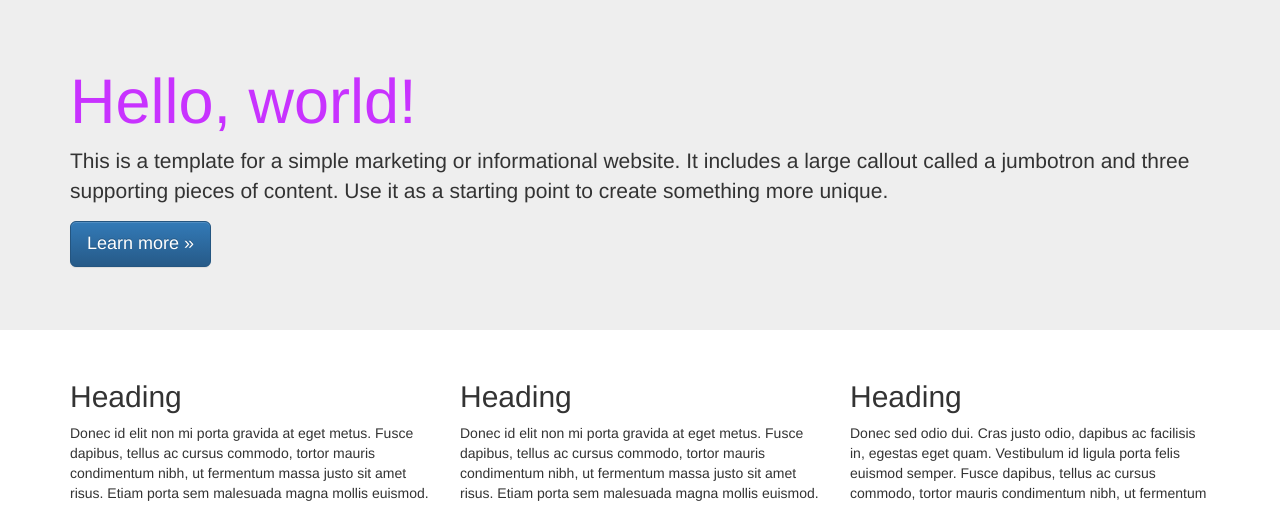
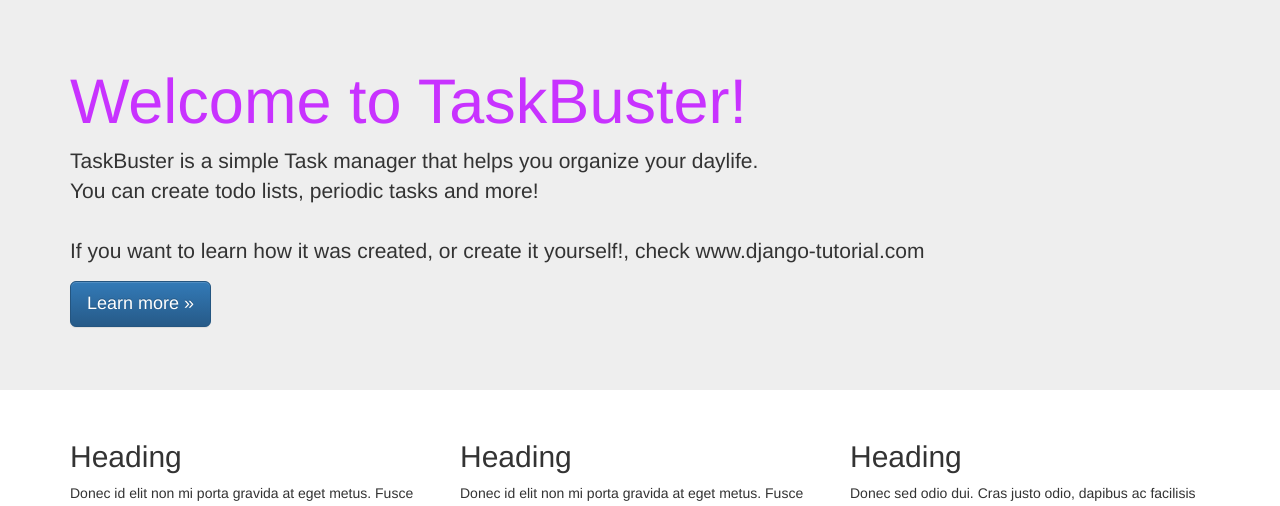
Before and after one commit to feigaoxyz/taskbuster_django_tutorial, a Django app: page /en/ in a window 1280 px wide. Shown: the part 51-557 px from the top of the page. Run offline with Django 3.2, Linux system fonts and the light colour scheme; some libraries are stand-ins or nearby versions.

Commit message:
i18n templates

```diff
--- a/taskbuster/templates/taskbuster/index.html
+++ b/taskbuster/templates/taskbuster/index.html
@@ -1,4 +1,6 @@
 {% extends 'base.html' %}
+
+{% load i18n %}
 
 {% block head_title %}
 TaskBuster Django Tutorial
@@ -8,11 +10,17 @@ TaskBuster Django Tutorial
 <!-- Main jumbotron for a primary marketing message or call to action -->
 <div class="jumbotron">
 	<div class="container">
-		<h1>Hello, world!</h1>
+		<h1>{% trans "Welcome to TaskBuster!" %}</h1>
 
-		<p>This is a template for a simple marketing or informational website. It includes a large callout called a
-			jumbotron and three supporting pieces of content. Use it as a starting point to create something more
-			unique.</p>
+		<p>
+			{% blocktrans %}
+			TaskBuster is a simple Task manager that helps you organize your daylife.
+			</br>
+			You can create todo lists, periodic tasks and more!
+			</br></br>
+			If you want to learn how it was created, or create it yourself!, check www.django-tutorial.com
+			{% endblocktrans %}
+		</p>
 
 		<p><a class="btn btn-primary btn-lg" href="#" role="button">Learn more &raquo;</a></p>
 	</div>
```
